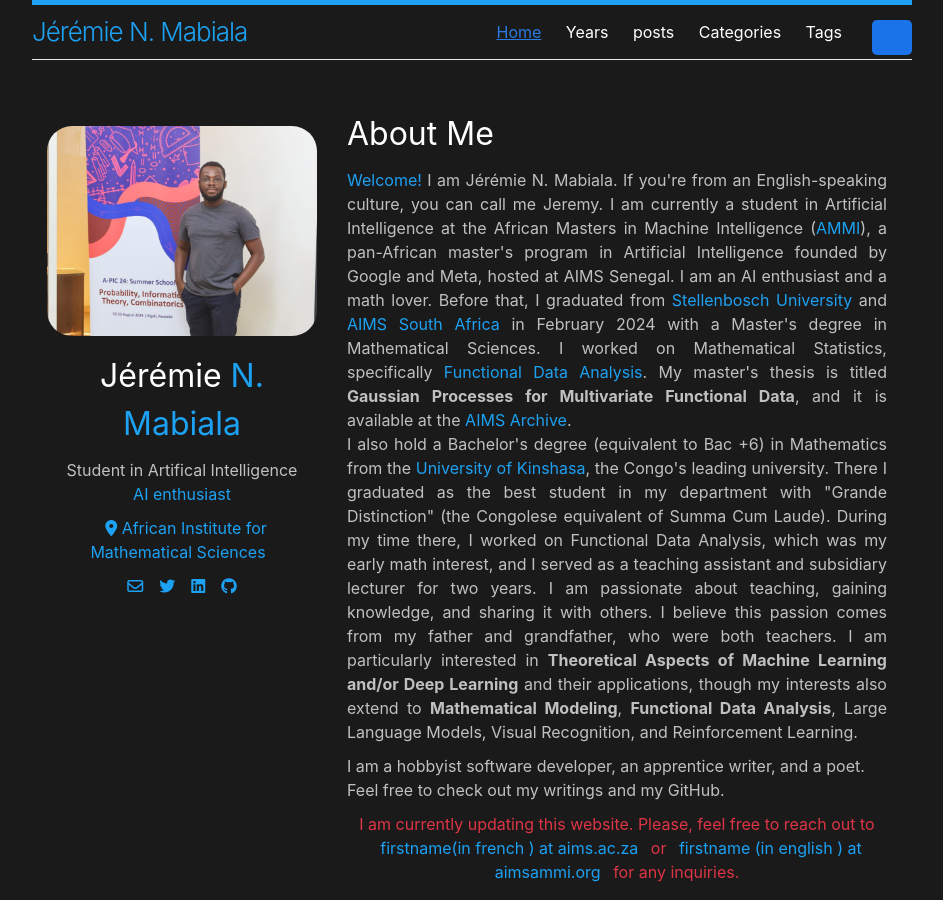
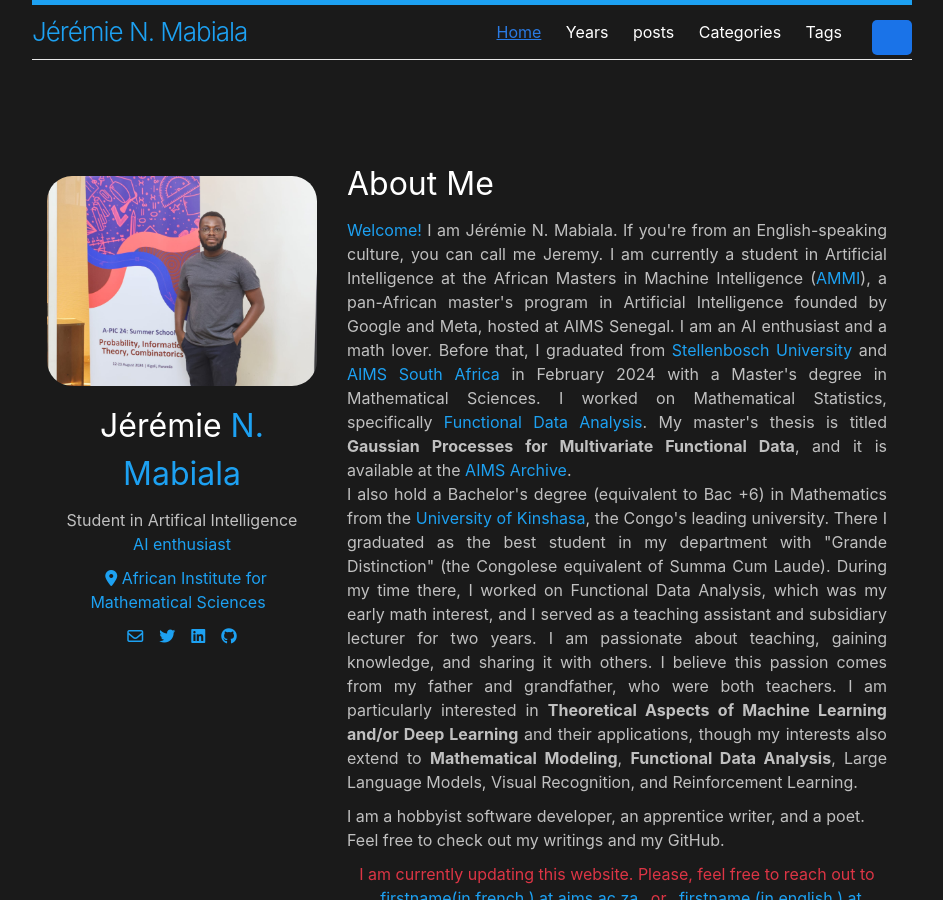
Before and after one commit to jnlandu/jnlandu.github.io, a Jekyll site: the page built from index.md, in a window 1280 px wide and 900 px high. Shown: the whole window, without its empty margins (168-1111 px from the left). Built offline with Jekyll 4.4.1, drawn with Linux system fonts in a browser that asks for light colours.

Commit message:
update gem

```diff
--- a/_sass/minima-dark/_layout.scss
+++ b/_sass/minima-dark/_layout.scss
@@ -121,7 +121,7 @@
  */
 .site-footer {
   // background-color: $background-color;
-  margin-top: 5lvh !important;
+  margin-top: 8lvh !important;
   border-top: 1px solid $grey-color-light;
   padding: $spacing-unit 0;
 }
--- a/assets/css/custom/custom.css
+++ b/assets/css/custom/custom.css
@@ -73,7 +73,7 @@
 
 .about-wrapper {
   /* width: 200px; */
-  margin-top: 50px;
+  margin-top: 100px;
   display: -webkit-box !important;
   display: -ms-flexbox !important;
   width: calc(var(--content-width) - 70px);
```
